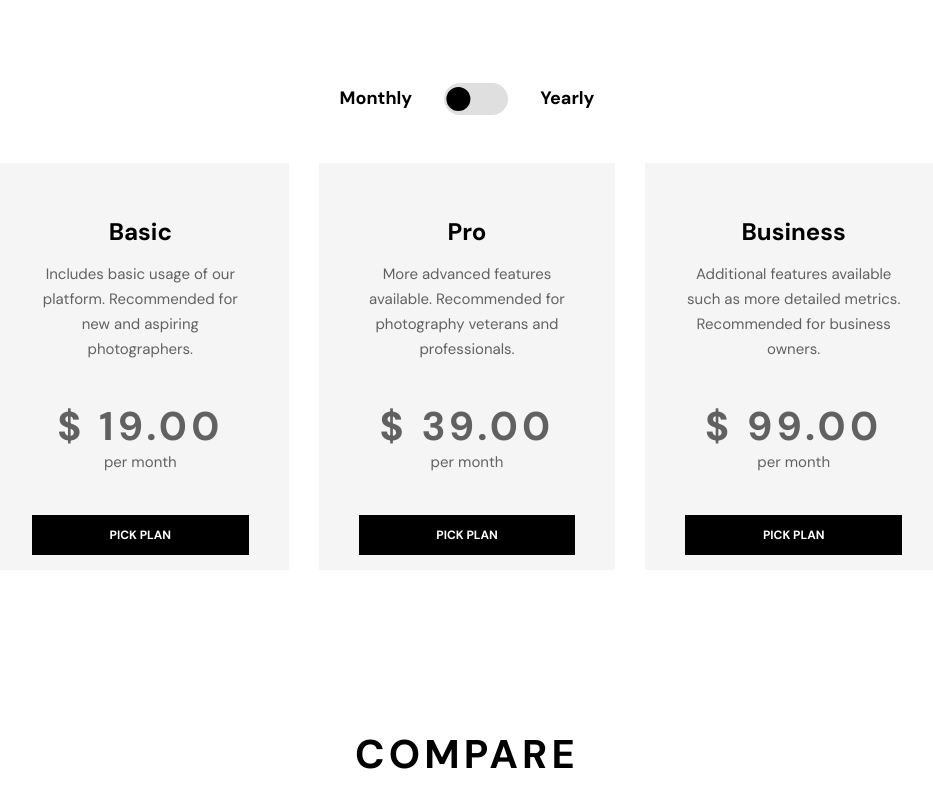
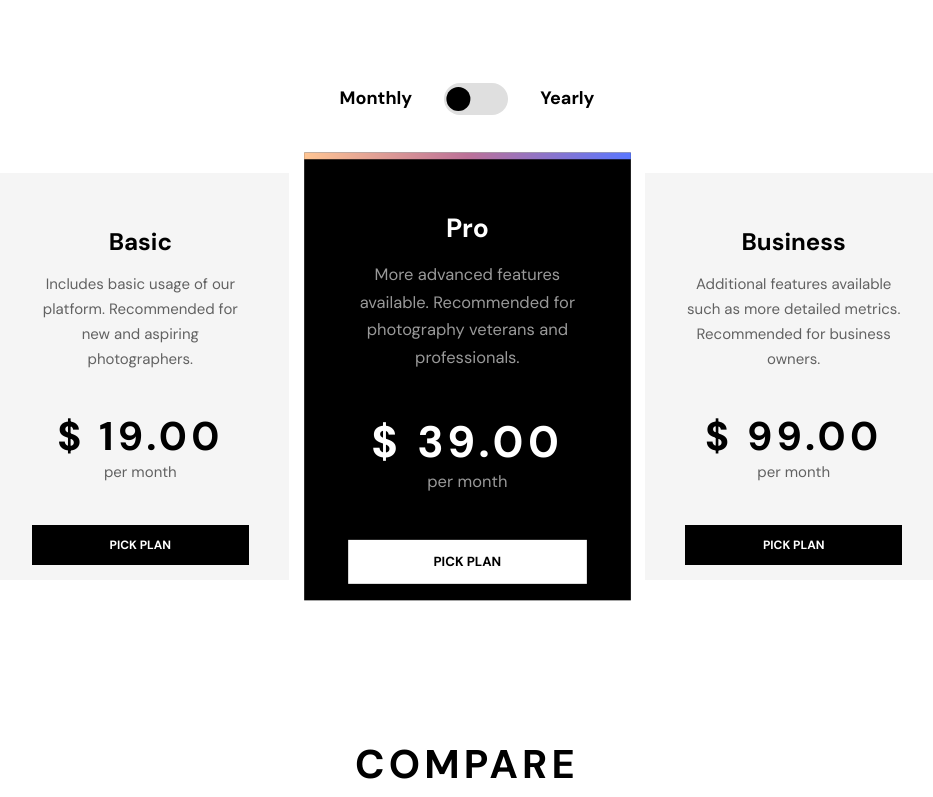
Before and after one commit to MrBeamer/photosnap, a React (Create React App) app: page /Pricing in a window 1280 px wide. Shown: the part 510-1307 px from the top of the page, without its empty margins (173-1106 px from the left). Built offline with nearby package versions, Linux system fonts and the light colour scheme.

Commit message:
fixed active priceCard

```diff
--- a/src/components/priceCard/PriceCard.jsx
+++ b/src/components/priceCard/PriceCard.jsx
@@ -1,7 +1,7 @@
 import styles from "./priceCard.module.css";
 import Button from "../button/Button";
 
-export default function PriceCard({ item, type }) {
+export default function PriceCard({ item, type, onSpotlightClick, selected }) {
   const price =
     type !== "yearly"
       ? item.price.month.toFixed(2)
@@ -10,12 +10,18 @@ export default function PriceCard({ item, type }) {
   const period = type !== "yearly" ? item.period : "per year";
 
   return (
-    <div className={styles.container}>
-      <h2 className={styles.title}>{item.type}</h2>
+    <div className={`${styles.container} ${selected ? styles.spotlight : ""}`}>
+      <h3 className={styles.title}>{item.type}</h3>
       <p className={styles.desc}>{item.desc}</p>
-      <p className={styles.price}>{`$ ${price}`}</p>
+      <h2 className={styles.price}>{`$ ${price}`}</h2>
       <p className={styles.period}>{period}</p>
-      <Button to="./" bg="black" style={{ width: "100%" }}>
+      <Button
+        to="./"
+        bg="black"
+        style={{ width: "100%" }}
+        id={item.type}
+        onClick={onSpotlightClick}
+      >
         {item.link}
       </Button>
     </div>
--- a/src/components/priceCard/priceCard.module.css
+++ b/src/components/priceCard/priceCard.module.css
@@ -4,21 +4,6 @@
   background-color: #f5f5f5;
   padding: 56px 40px 40px 40px;
   transition: all 0.3s ease-in-out;
-}
-
-.container:hover {
-  /* background-color: var(--color-alpha); */
-  transform: scale(1.1);
-}
-
-.container:hover::before {
-  top: 0;
-  left: 0;
-  content: "";
-  position: absolute;
-  height: 6px;
-  width: 100%;
-  background: var(--color-accent);
 }
 
 .title {
@@ -29,18 +14,10 @@
   color: var(--color-alpha);
 }
 
-/* .container:hover > .title {
-  color: var(--color-gamma);
-} */
-
 .desc {
   text-align: center;
   margin: 18px 0 40px 0;
 }
-
-/* .container:hover > .desc {
-  color: var(--color-gamma);
-} */
 
 .price {
   font-weight: 700;
@@ -52,22 +29,30 @@
   color: var(--color-alpha);
 }
 
-/* .container:hover > .price {
-  color: var(--color-gamma);
-} */
-
 .period {
   text-align: center;
   margin-bottom: 40px;
 }
 
-/* .container:hover > .period {
-  color: var(--color-gamma);
-} */
+/* spotlight */
 
 .spotlight {
   background-color: var(--color-alpha);
+  transform: scale(1.1);
+  transition: all 0.6s ease-in-out;
+}
+.spotlight * {
   color: var(--color-gamma);
+}
+
+.spotlight a {
+  background: var(--color-gamma);
+  color: var var(--color-alpha);
+}
+
+.spotlight a:hover {
+  background: var(--color-beta);
+  color: var var(--color-alpha);
 }
 
 .spotlight::before {
@@ -79,3 +64,9 @@
   width: 100%;
   background: var(--color-accent);
 }
+
+@media only screen and (max-width: 1200px) {
+  .container {
+    width: 100%;
+  }
+}
--- a/src/components/priceList/PriceList.jsx
+++ b/src/components/priceList/PriceList.jsx
@@ -1,11 +1,29 @@
 import styles from "./priceList.module.css";
 import PriceCard from "../priceCard/PriceCard";
+import { useState } from "react";
 
 export default function PriceList({ pricing, type }) {
+  const [selectedIndex, setSelectedIndex] = useState(1);
+
+  function handleSpotlightClick(index) {
+    setSelectedIndex(index);
+    console.log(index);
+  }
+
+  console.log(selectedIndex);
+
   return (
     <div className={styles.container}>
       {pricing.map((item, index) => {
-        return <PriceCard key={index} item={item} type={type} />;
+        return (
+          <PriceCard
+            key={index}
+            item={item}
+            type={type}
+            onSpotlightClick={() => handleSpotlightClick(index)}
+            selected={index === selectedIndex}
+          />
+        );
       })}
     </div>
   );
--- a/src/components/priceList/priceList.module.css
+++ b/src/components/priceList/priceList.module.css
@@ -1,5 +1,22 @@
 .container {
   display: flex;
-  margin: 48px 165px 160px 165px;
+  margin: 58px 165px 160px 165px;
   column-gap: 30px;
 }
+
+/* media query */
+
+@media only screen and (max-width: 1222px) {
+  .container {
+    margin: 58px 60px 160px 60px;
+  }
+}
+
+@media only screen and (max-width: 1200px) {
+  .container {
+    flex-direction: column;
+  }
+}
+
+@media only screen and (max-width: 480px) {
+}
```
